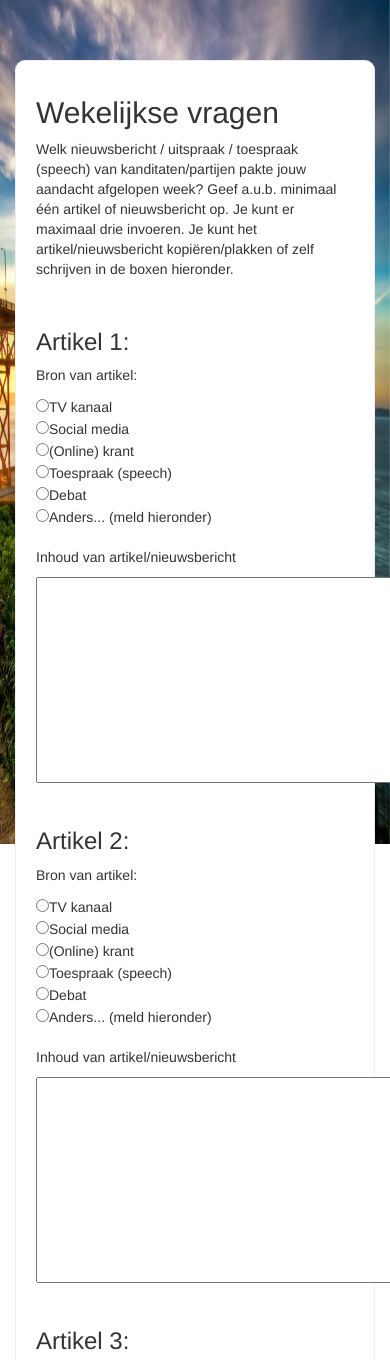
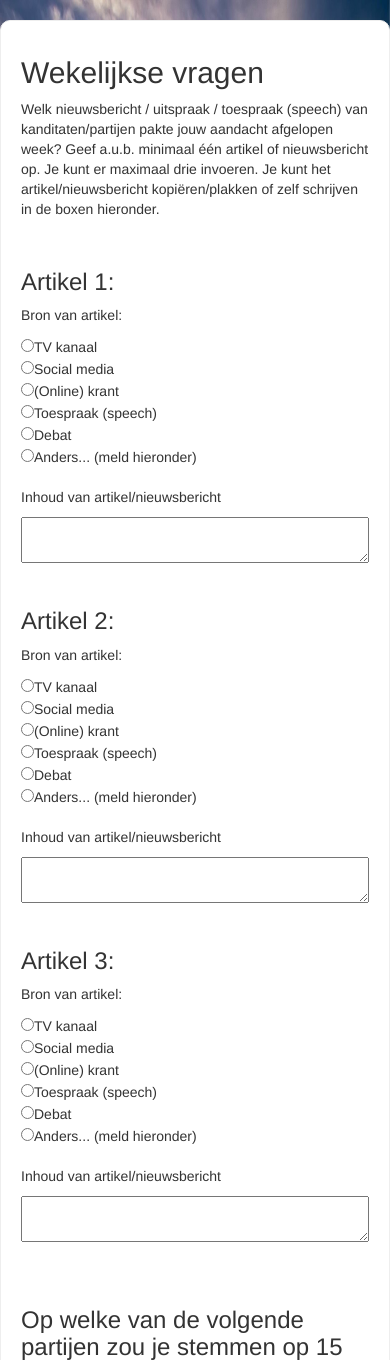
Before and after one commit to turanovic/stageRepo, a PHP site: page /php/questionlist.php in a window 390 px wide; the page is wider, and only the part inside the window is pictured. Shown: the top 1360 px of that part. Run offline with PHP 8.4, Linux system fonts and the light colour scheme.

Commit message:
Questionlist.php responsive

```diff
--- a/css/Style.css
+++ b/css/Style.css
@@ -61,6 +61,14 @@ button{
     width: 50%;
 }
 
+/* textarea box */
+.boxsizingBorder {
+    -webkit-box-sizing: border-box;
+       -moz-box-sizing: border-box;
+            box-sizing: border-box;
+            width: 100%;
+            height: auto;
+}
 
 
 
--- a/php/questionlist.php
+++ b/php/questionlist.php
@@ -10,9 +10,10 @@
         ?>
 
 
+    <div class="container-fluid">
+         <div class="row">
 
-     <div class="container">
-        <div class="col-md-4 col-md-offset-4 mainForm">
+            <div class="col-lg-6 col-md-10 col-sm-12 mainForm">
 
             <form id="form" class="form-horizontal">
                 <!-- title -->
@@ -40,8 +41,7 @@
                 <p>
                     Inhoud van artikel/nieuwsbericht
                 </p>
-                <textarea rows="10" cols="50">
-                </textarea>
+                <textarea class="boxsizingBorder"></textarea>
 
                 <!-- article 2 -->
                 <br/>
@@ -63,8 +63,7 @@
                 <p>
                     Inhoud van artikel/nieuwsbericht
                 </p>
-                <textarea rows="10" cols="50">
-                </textarea>
+                <textarea class="boxsizingBorder"></textarea>
 
                 <!-- article 3 -->
                 <br/>
@@ -86,8 +85,7 @@
                 <p>
                     Inhoud van artikel/nieuwsbericht
                 </p>
-                <textarea rows="10" cols="50">
-                </textarea>
+                <textarea class="boxsizingBorder"></textarea>
 
                 <!-- party vote question -->
                 <br/>
@@ -115,7 +113,10 @@
                 </div>
 
             </form>
-        </div>
+            </div>
+
+         </div>
+
     </div>
 
     </body>
```
